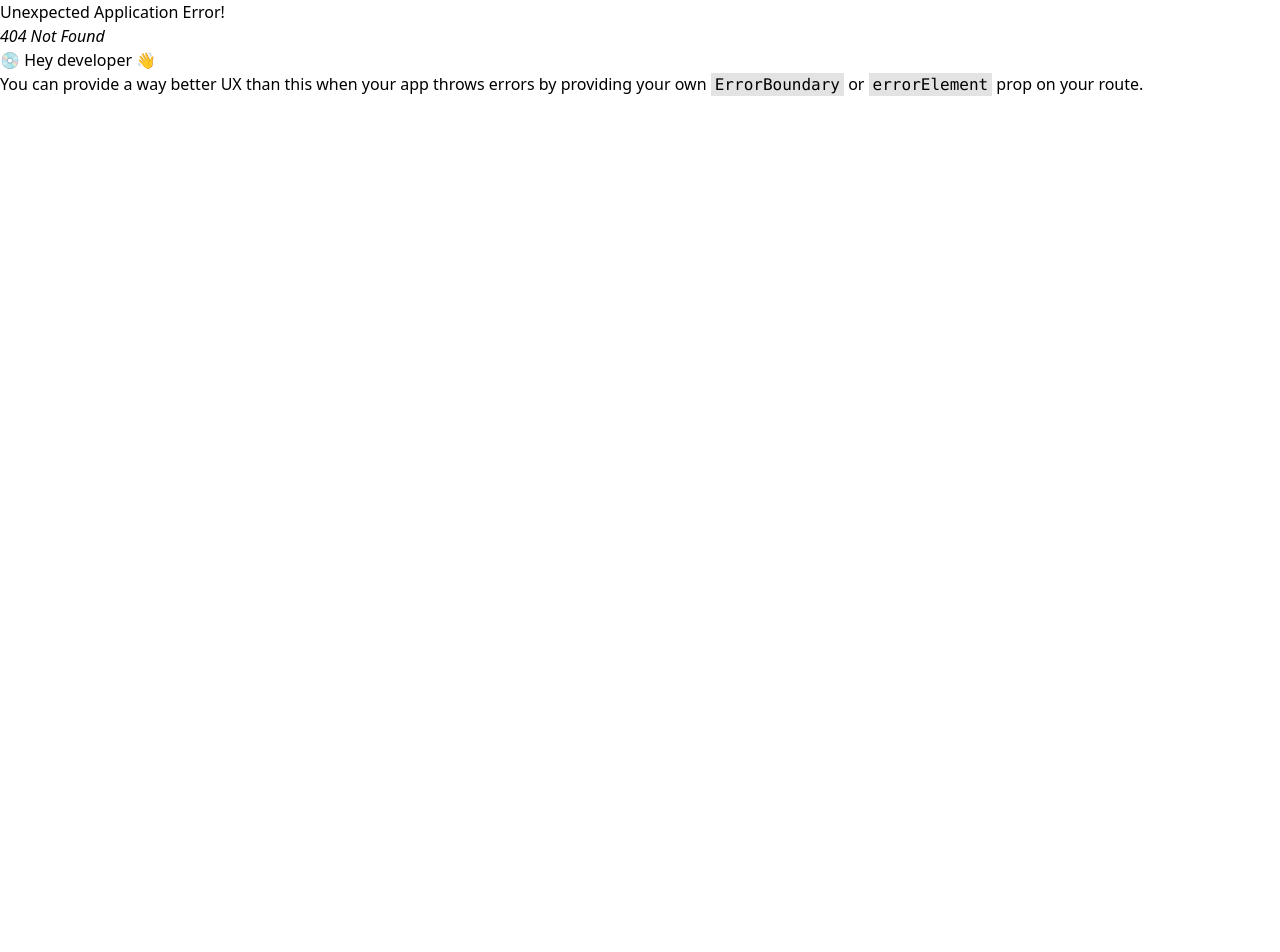
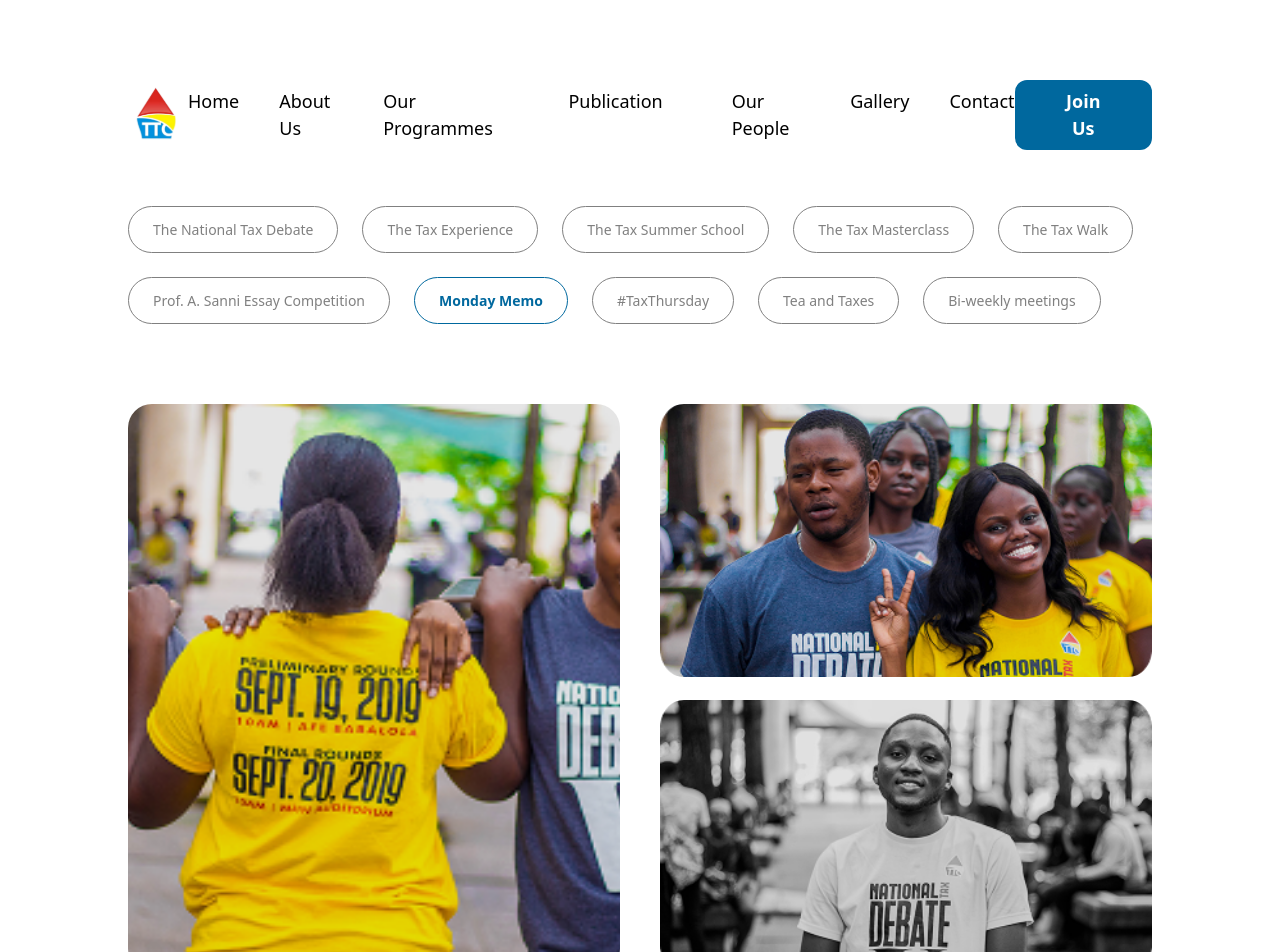
Before and after one commit to unilagtaxclub/TheTaxClub, a React (Vite) app: page /programmes/mm in a window 1280 px wide. Before the commit this address had no page. Shown: the top 952 px of the page. Before the commit the page ends 800 px from the top, so only its background shows below. Built offline with nearby package versions, Linux system fonts and the light colour scheme.

Commit message:
designed mm page

```diff
--- a/src/App.tsx
+++ b/src/App.tsx
@@ -14,6 +14,7 @@ import Ttss from "./pages/programmes/ttss";
 import Ttm from "./pages/programmes/ttm";
 import Ttw from "./pages/programmes/ttw";
 import Pasec from "./pages/programmes/pasec";
+import Mm from "./pages/programmes/mm";
 
 const App = () => {
   const router = createBrowserRouter([
@@ -33,6 +34,7 @@ const App = () => {
     { path: "/programmes/ttm", element: <Ttm /> },
     { path: "/programmes/ttw", element: <Ttw /> },
     { path: "/programmes/pasec", element: <Pasec /> },
+    { path: "/programmes/mm", element: <Mm /> },
   ]);
 
   return (
--- /dev/null
+++ b/src/pages/programmes/mm/index.tsx
@@ -0,0 +1,89 @@
+import { NavLink } from "react-router-dom";
+import Container from "../../../component/defaults/Container";
+import Footer from "../../../component/defaults/Footer";
+import Header from "../../../component/defaults/Header";
+import { programmeItems } from "../../../component/rawitems/ProgrammeItems";
+
+const Mm = () => {
+  return (
+    <Container>
+      <div className="lg:mt-[10vh] mt-10">
+        <Header />
+        <div className="lg:w-[80vw] w-[90vw] mt-14 mx-auto">
+          <div className="lg:flex hidden items-center flex-wrap gap-6 text-[14px]">
+            {programmeItems.map((item) => (
+              <NavLink
+                to={item.link}
+                key={item.id}
+                className={`${item.title === "Monday Memo" ? "border-[#00689E] text-[#00689E] font-semibold" : "text-[#808080] border-[#808080]"} border rounded-full cursor-pointer py-3 px-6`}
+              >
+                {item.title}
+              </NavLink>
+            ))}
+          </div>
+
+          <div className="flex lg:flex-row flex-col justify-between space-x-10 lg:mt-20 mt-10">
+            <div className="lg:w-[50%] w-[100%]">
+              <img
+                src="/assets/gallery/ntdv/img-fifteen.png"
+                alt="img"
+                className="w-[100%] lg:h-[569px] h-[370px] rounded-3xl object-cover"
+              />
+            </div>
+            <div className="lg:w-[50%] w-[100%] flex flex-col lg:mt-0 mt-6 justify-between">
+              <img
+                src="/assets/gallery/ntdv/img-sixteen.png"
+                alt="img"
+                className="w-[100%] lg:h-[273px] h-[370px] object-cover rounded-3xl"
+              />
+              <img
+                src="/assets/gallery/ntdv/img-seventeen.png"
+                alt="img"
+                className="w-[100%] lg:h-[273px] h-[370px] object-cover lg:mt-0 mt-6 rounded-3xl"
+              />
+            </div>
+          </div>
+
+          <div className="lg:text-[20px]">
+            <h2 className="lg:text-[40px] text-[24px] font-semibold lg:mt-10 mt-6">
+              Monday Memo
+            </h2>
+            <p className="lg:mt-10 mt-6">
+              The Monday Memo is a regular publication initiative designed to
+              keep students and the wider community informed about current
+              developments, trends, and insights in taxation. Released every
+              Monday, this newsletter-style memo provides updates on tax laws,
+              policy changes, economic implications, and relevant news both
+              within Nigeria and internationally. The Monday Memo serves as an
+              accessible resource for continuous learning, helping to enhance
+              tax literacy and awareness among its readers.
+            </p>
+            <p className="lg:mt-10 mt-6">
+              The content of the Monday Memo typically explains and breaks down
+              complex tax concepts for easy understanding to the layman. It also
+              features contributions from club members, fostering a
+              collaborative environment for knowledge sharing. By delivering
+              timely and relevant information, the memo supports the club’s
+              broader mission to educate and engage youths on taxation issues,
+              bridging the gap between academic theory and practical
+              understanding.
+            </p>
+
+            <p className="lg:mt-10 mt-6">
+              The Monday Memo has become an important communication tool for The
+              Tax Club UNILAG, helping to sustain interest and participation in
+              tax education initiatives throughout the academic year.
+            </p>
+
+            <button className="px-20 py-3 lg:mt-20 lg:w-auto w-[100%] mt-6 font-semibold text-[#fff] bg-[#00689e] rounded-xl">
+              Support this Cause
+            </button>
+          </div>
+        </div>
+      </div>
+      <Footer />
+    </Container>
+  );
+};
+
+export default Mm;
```
